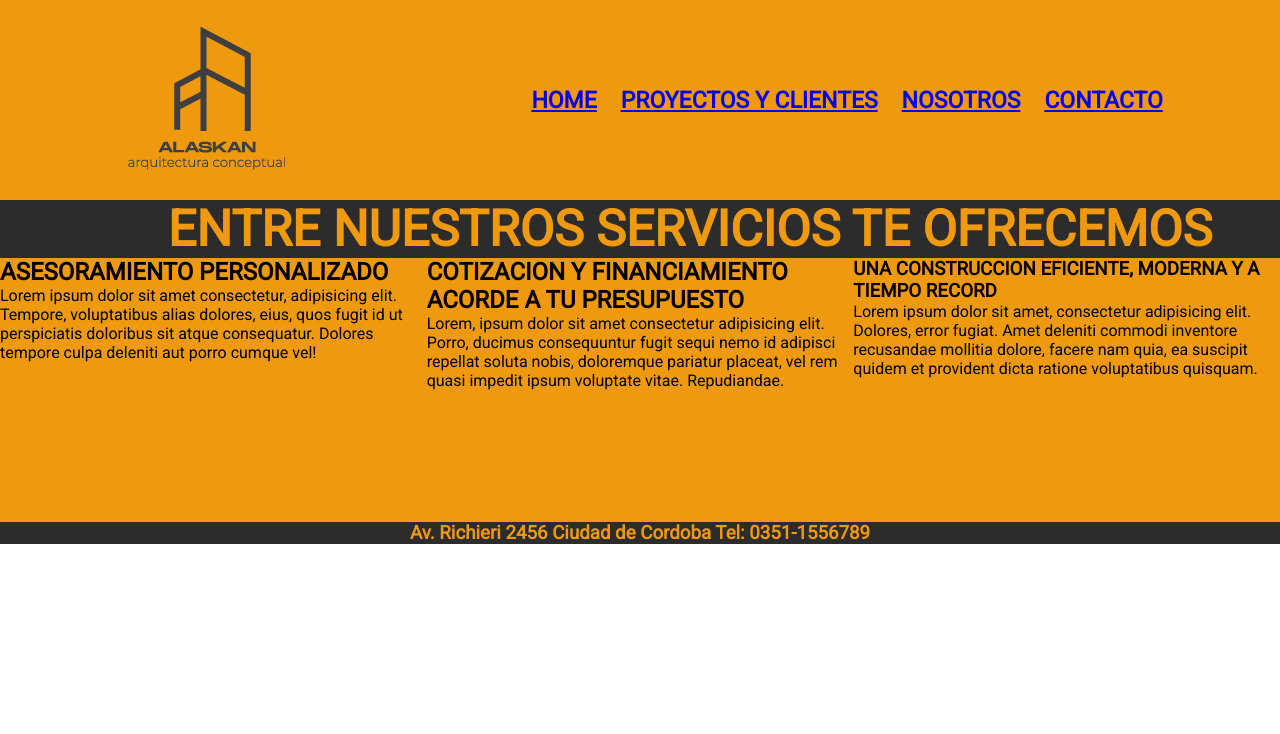
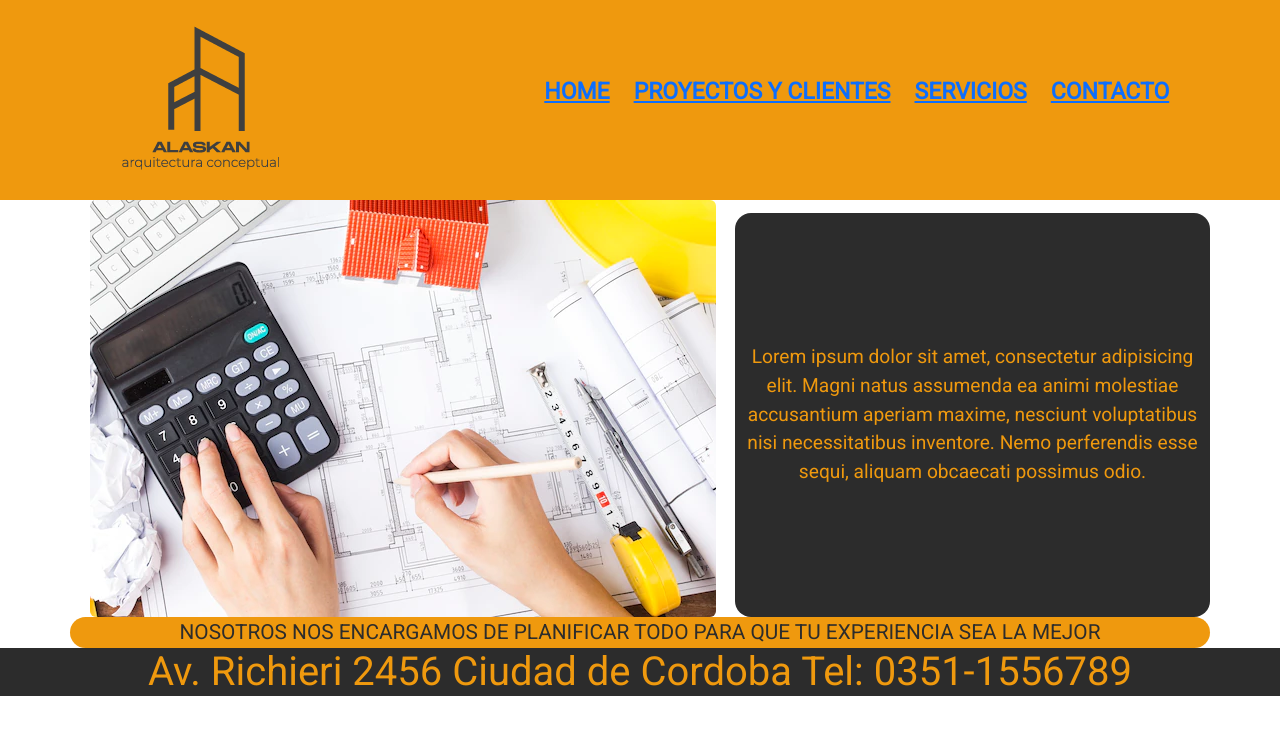
Before and after one commit to trinicormick/DESARROLLO-FRONTEND-CH, a plain HTML site: page pages/servicios.html in a window 1280 px wide. Drawn offline with nearby package versions, Linux system fonts and the light colour scheme.

Commit message:
agregando bootstrap a mi trabajo

```diff
--- a/css/styles.css
+++ b/css/styles.css
@@ -135,62 +135,30 @@ footer h1 {
     width: 100%;
 }
 /* Hoja de estilos de servicios.html*/
-.mainServicios {
+
+
+
+.textoServicios {
+    font-size: 1.2rem;
     background-color: #2c2c2c;
-    display: flex;
-
+    color:rgb(239, 153, 14);
+    margin-top: 0.8rem;
+    border-radius: 1rem;
+    align-content: center;
 }
-.mainServicios h1 {
-    font-size: 50px;
-    color:rgb(239, 153, 14);
-    margin-left: 100px;
+.textoServiciosDos {
+    font-size: 1.3rem;
+    color: #2c2c2c;
+    background:rgb(239, 153, 14) ;
+    border-radius: 1.2rem;
 }
-.spanServicios {
-    display: flex;
-    display: grid;
-    grid-template-columns:2fr 2fr 2fr;
-    grid-template-rows:2fr 2fr;
-    grid-template-areas: "tituloServicios tituloDosServicios tituloTresServicios"
-                          "parrafoServicios parrafoDosServicios parrafoTresServicios";
-
-}
-div h2 .tituloServicios {
-    color: rgb(239, 153, 14);
-    font-size: 40px;
-    grid-area: tituloServicios;
-}
-div h2 .tituloDosServicios {
-    color: rgb(239, 153, 14);
-    font-size: 40px;
-    grid-area: tituloDosServicios;
-}
-div h3 .tituloTresServicios {
-    color: rgb(239, 153, 14);
-    font-size: 40px;
-    grid-area: tituloTresServicios;
-}
-div p .parrafoServicios {
-    color: #2c2c2c;
-    font-size: 100px;
-    grid-area: parrafoServicios;
-}
-div p .parrafoDosServicios {
-    color:aqua;
-    font-size: 30px;
-    grid-area: parrafoDosServicios;
-}
-div p .parrafoTresServicios {
-    color: #2c2c2c;
-    font-size: 30px;
-    grid-area: parrafoTresServicios;
-}
-
 footer h3 {
     color:rgb(239, 153, 14);
     display: flex;
     justify-content: center;
 
 }
+
 
 /* Hoja de estilos de proyectos.html*/
 .mainProyectos {
--- a/pages/servicios.html
+++ b/pages/servicios.html
@@ -5,14 +5,16 @@
     <meta http-equiv="X-UA-Compatible" content="IE=edge">
     <meta name="viewport" content="width=device-width, initial-scale=1.0">
     <link rel="preconnect" href="https://fonts.googleapis.com">
-<link rel="preconnect" href="https://fonts.gstatic.com" crossorigin>
-<link href="https://fonts.googleapis.com/css2?family=Roboto&display=swap" rel="stylesheet">
+    <link rel="preconnect" href="https://fonts.gstatic.com" crossorigin>
+    <link href="https://fonts.googleapis.com/css2?family=Roboto&display=swap" rel="stylesheet">
+
+    <link href="https://cdn.jsdelivr.net/npm/bootstrap@5.2.0/dist/css/bootstrap.min.css" rel="stylesheet" integrity="sha384-gH2yIJqKdNHPEq0n4Mqa/HGKIhSkIHeL5AyhkYV8i59U5AR6csBvApHHNl/vI1Bx" crossorigin="anonymous">
     <link rel="stylesheet" href="../css/styles.css">
     <title>SERVICIOS</title>
 </head>
 <body>
     <header>
-        <img class="logoServicios"src="../img/ALASKAN.png" alt="LOGO ALASKAN">
+        <img src="../img/ALASKAN.png" alt="LOGO ALASKAN">
         <nav class="menu">
             <ul>
                 <li>
@@ -22,7 +24,7 @@
                     <a href="pages/proyectos.html">PROYECTOS Y CLIENTES</a>
                 </li>
                 <li>
-                    <a href="pages/nosotros.html">NOSOTROS</a>
+                    <a href="pages/servicios.html">SERVICIOS</a>
 
                 </li>
                 <li>
@@ -31,33 +33,32 @@
             </ul>
         </nav>
     </header>
-    <main class="mainServicios">
-        <h1>ENTRE NUESTROS SERVICIOS TE OFRECEMOS</h1>
-    </main>
-    <span class="spanServicios">
-        <div>
-            <h2 class="tituloServicios">ASESORAMIENTO PERSONALIZADO</h2>
-            <p class="parrafoServicios">Lorem ipsum dolor sit amet consectetur, adipisicing elit. Tempore, voluptatibus alias dolores, eius, quos fugit id ut perspiciatis doloribus sit atque consequatur. Dolores tempore culpa deleniti aut porro cumque vel!</p>
+    <div class="container text-center contenedorServicios">
+        <div class="row">
+
+          <div class="col-7 divServicios">
+                <img src="../img/PLANO CONSTRUCCION.webp" class="img-fluid rounded" alt="PLANO">
+          </div>
+
+          <div class="col-5 text-center textoServicios">
+            Lorem ipsum dolor sit amet, consectetur adipisicing elit. Magni natus assumenda ea animi molestiae accusantium aperiam maxime, nesciunt voluptatibus nisi necessitatibus inventore. Nemo perferendis esse sequi, aliquam obcaecati possimus odio.
+          </div>
 
         </div>
-        <div>
-            <h2 class="tituloDosServicios">COTIZACION Y FINANCIAMIENTO ACORDE A TU PRESUPUESTO</h2>
-            <p class="parrafoDosServicios">Lorem, ipsum dolor sit amet consectetur adipisicing elit. Porro, ducimus consequuntur fugit sequi nemo id adipisci repellat soluta nobis, doloremque pariatur placeat, vel rem quasi impedit ipsum voluptate vitae. Repudiandae.</p>
+        <div class="row">
+            <div class="col-12 textoServiciosDos">
+                NOSOTROS NOS ENCARGAMOS DE PLANIFICAR TODO PARA QUE TU EXPERIENCIA SEA LA MEJOR
+            </div>
 
         </div>
-        <div>
-            <h3 class="tituloTresServicios">UNA CONSTRUCCION EFICIENTE, MODERNA Y A TIEMPO RECORD</h3>
-            <p class="parrafoTresServicios">Lorem ipsum dolor sit amet, consectetur adipisicing elit. Dolores, error fugiat. Amet deleniti commodi inventore recusandae mollitia dolore, facere nam quia, ea suscipit quidem et provident dicta ratione voluptatibus quisquam.</p>
+    </div>
 
-        </div>
+    <footer>
+        <h1>Av. Richieri 2456 Ciudad de Cordoba Tel: 0351-1556789</h1>
+    </footer>
 
 
-    </span>
 
-
-    <footer>
-        <h3>Av. Richieri 2456 Ciudad de Cordoba Tel: 0351-1556789</h3>
-    </footer>
 
 </body>
 </html>
```
Also changed, not shown: pages/nosotros.html (+18 -11 lines).
